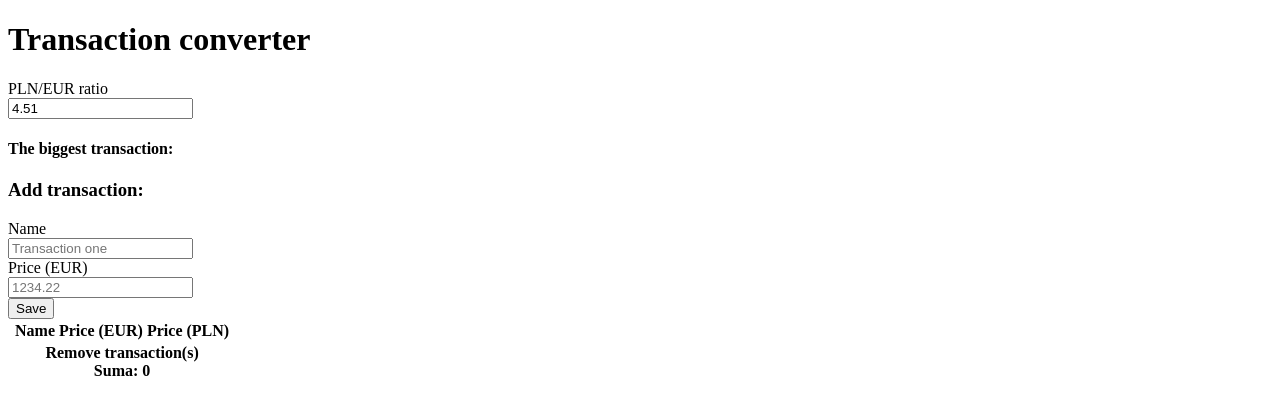
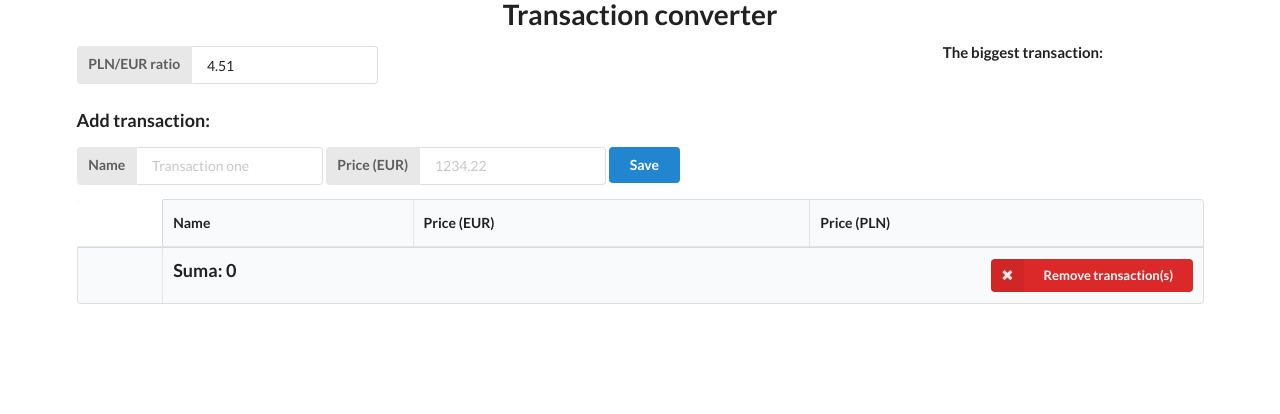
Before and after one commit to CharlotteMoriarty/Zadanie-rekrutacyjne, a plain HTML site: page index.html in a window 1280 px wide. Drawn offline with nearby package versions, Linux system fonts and the light colour scheme.

Commit message:
Update index.html

```diff
--- a/index.html
+++ b/index.html
@@ -3,7 +3,7 @@
     <head>
         <meta charset="utf-8">
         <title>Transaction converter</title>
-        <link rel="stylesheet" type="text/css" href="semantic/dist/semantic.min.css">
+        <link rel="stylesheet" type="text/css" href="https://cdnjs.cloudflare.com/ajax/libs/semantic-ui/2.2.13/semantic.css">
         <script
                 src="https://code.jquery.com/jquery-3.1.1.min.js"
                 integrity="sha256-hVVnYaiADRTO2PzUGmuLJr8BLUSjGIZsDYGmIJLv2b8="
```
